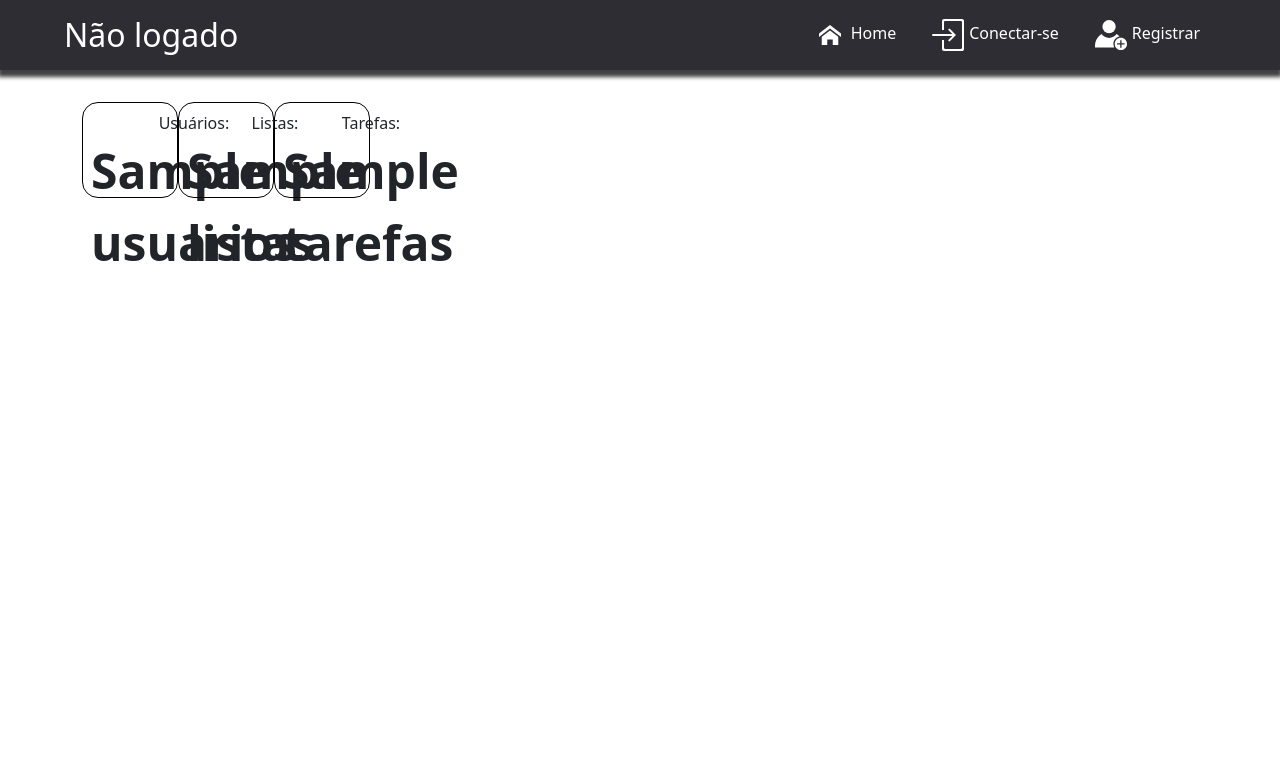
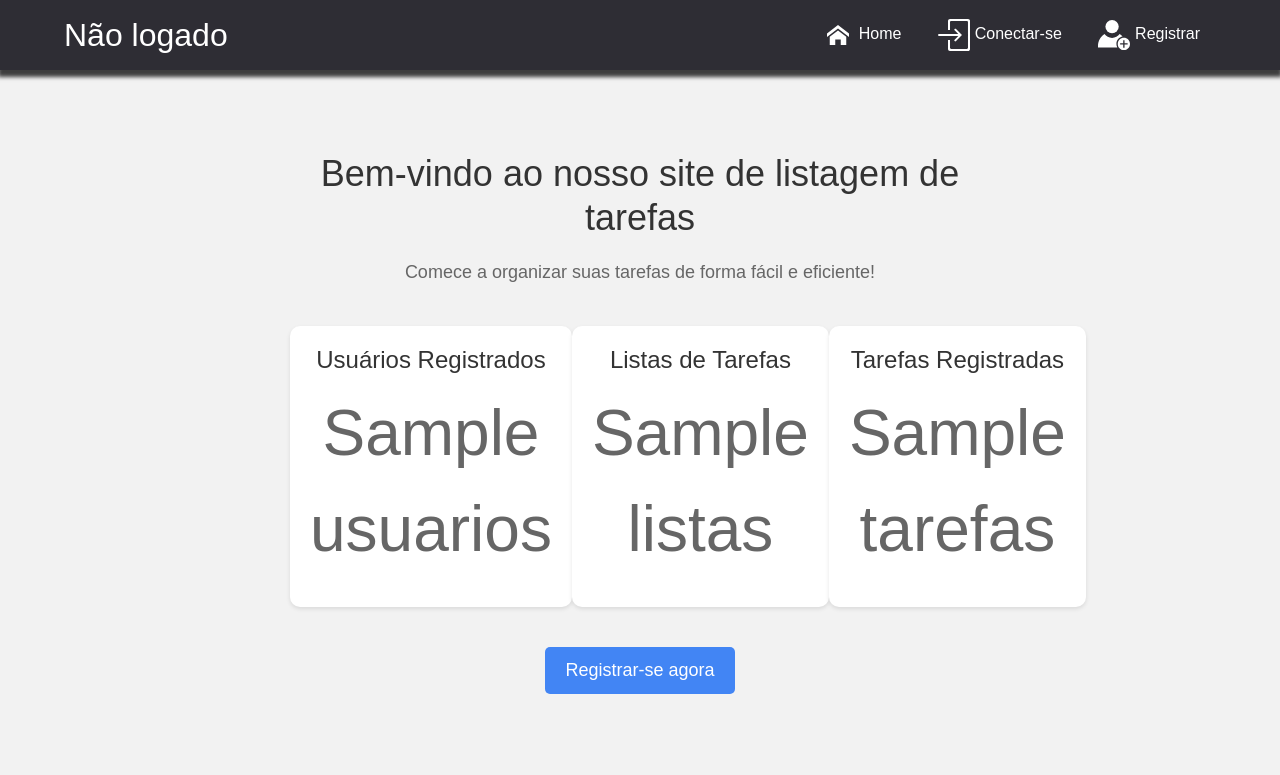
Before and after one commit to gabriel0alvesz/To-do_BD1, a Django app: template TPBD1/lista_tarefas/templates/lista_tarefas/home.html in a window 1280 px wide. Shown: the top 775 px of the page. Run offline with Django 4.2, Linux system fonts and the light colour scheme; the template is opened without the code that fills it: most values are stand-ins (such as "Sample title", 1, 10 or a date in 2020); some libraries are stand-ins or nearby versions.

Commit message:
Update Home

```diff
--- a/TPBD1/lista_tarefas/static/styles/home.css
+++ b/TPBD1/lista_tarefas/static/styles/home.css
@@ -1,7 +1,3 @@
-.container{
-    display: flex;
-}
-
 .mini_container{
     width: 6em;
     height: 6em;
@@ -63,3 +59,69 @@
     grid-template-columns: 25% 44% 29%;
     gap: 1%;
 }
+
+body{
+    font-family: Arial, sans-serif;
+    background-color: #f2f2f2;
+    text-align: center;
+    margin: 0;
+    padding: 0;
+}
+
+.container {
+    max-width: 800px;
+    margin: 0 auto;
+    padding: 50px;
+}
+
+h1 {
+    color: #333;
+    font-size: 36px;
+    margin-bottom: 20px;
+}
+
+p {
+    color: #666;
+    font-size: 18px;
+    margin-bottom: 10px;
+}
+
+.data-container {
+    display: flex;
+    justify-content: space-between;
+    margin-top: 40px;
+}
+
+.data-item {
+    flex-basis: 30%;
+    background-color: #fff;
+    padding: 20px;
+    border-radius: 10px;
+    box-shadow: 0 2px 4px rgba(0, 0, 0, 0.1);
+}
+
+.data-item h2 {
+    color: #333;
+    font-size: 24px;
+    margin-bottom: 10px;
+}
+
+.data-item p {
+    color: #666;
+    font-size: 64px;
+}
+
+.register-button {
+    display: inline-block;
+    background-color: #4285F4;
+    color: #fff;
+    font-size: 18px;
+    padding: 10px 20px;
+    border-radius: 5px;
+    text-decoration: none;
+    margin-top: 40px;
+}
+
+.register-button:hover {
+    background-color: #3367D6;
+}
--- a/TPBD1/lista_tarefas/templates/lista_tarefas/home.html
+++ b/TPBD1/lista_tarefas/templates/lista_tarefas/home.html
@@ -44,9 +44,23 @@
         </div>
     {% else %}
         <div class="container">
-            <div class="mini_container"><span class="texto">Usuários:</span><span class="numero">{{usuarios}}</span></div>
-            <div class="mini_container"><span class="texto">Listas:</span><span class="numero">{{listas}}</span></div>
-            <div class="mini_container"><span class="texto">Tarefas:</span><span class="numero">{{tarefas}}</span></div>
+            <h1>Bem-vindo ao nosso site de listagem de tarefas</h1>
+            <p>Comece a organizar suas tarefas de forma fácil e eficiente!</p>
+            <div class="data-container">
+                <div class="data-item">
+                    <h2>Usuários Registrados</h2>
+                    <p>{{ usuarios }}</p>
+                </div>
+                <div class="data-item">
+                    <h2>Listas de Tarefas</h2>
+                    <p>{{ listas }}</p>
+                </div>
+                <div class="data-item">
+                    <h2>Tarefas Registradas</h2>
+                    <p>{{ tarefas }}</p>
+                </div>
+            </div>
+            <a href="{% url 'registrar' %}" class="register-button">Registrar-se agora</a>
         </div>
     {% endif %}
 {% endblock %}
```
